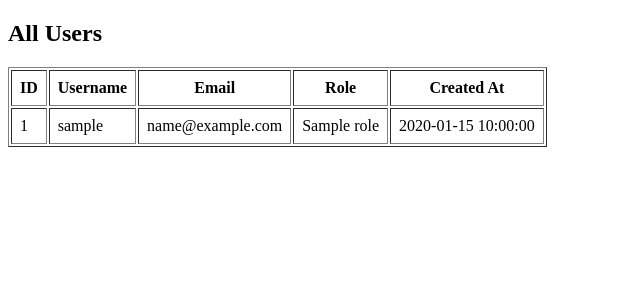
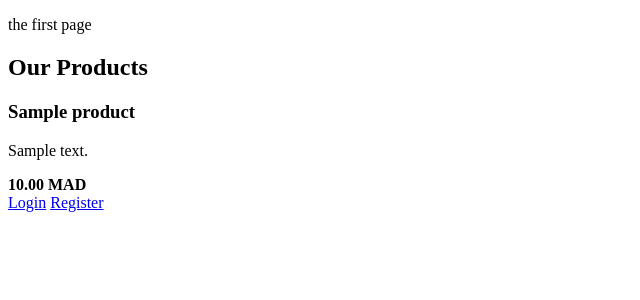
Before and after one commit to Mahmoudlammadni/sotre_php_mvc, a PHP site: page /index.php?action=index in a window 1280 px wide. Shown: the top 300 px of the page, without its empty margins (0-640 px from the left). Run offline with PHP 8.4, Linux system fonts and the light colour scheme; tables that the repository leaves empty hold one stand-in row (values such as "Sample post").

Commit message:
display all the product in the front

```diff
--- a/index.php
+++ b/index.php
@@ -2,8 +2,8 @@
 session_start();
 require_once 'config/db.php';
 
-$controller = $_GET['controller'] ?? 'user';
-$action = $_GET['action'] ?? 'showLogin';
+$controller = $_GET['controller'] ?? 'home';
+$action = $_GET['action'] ?? 'index';
 
 $controllerFile = "controller/" . ucfirst($controller) . "Controller.php";
 
--- /dev/null
+++ b/view/home/index.php
@@ -0,0 +1,23 @@
+<!DOCTYPE html>
+<html lang="en">
+<head>
+    <meta charset="UTF-8">
+    <meta name="viewport" content="width=device-width, initial-scale=1.0">
+    <title>Document</title>
+</head>
+<body>
+    <p>the first page </p>
+    <h2>Our Products</h2>
+<?php foreach ($products as $product): ?>
+    <div>
+        <h3><?= htmlspecialchars($product['name']) ?></h3>
+        <p><?= htmlspecialchars($product['description']) ?></p>
+        <strong><?= htmlspecialchars($product['price']) ?> MAD</strong>
+    </div>
+<?php endforeach; ?>
+
+<a href="index.php?controller=user&action=showLogin">Login</a>
+<a href="index.php?controller=user&action=register">Register</a>
+
+</body>
+</html>
```
